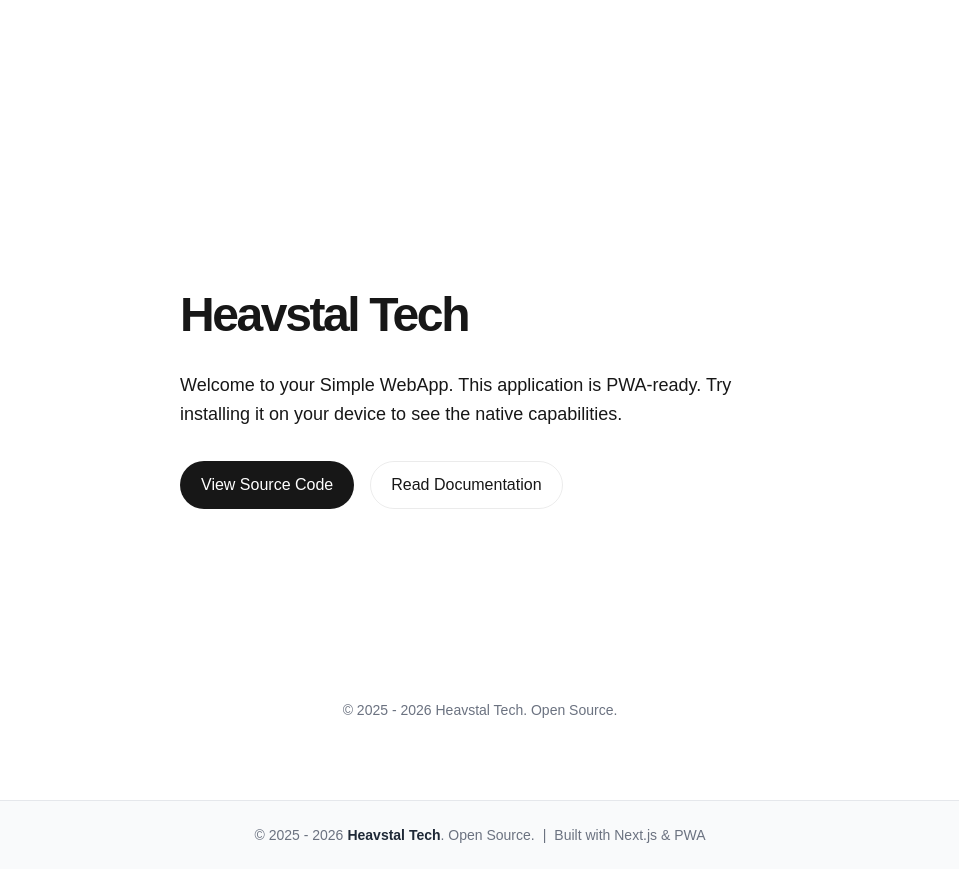
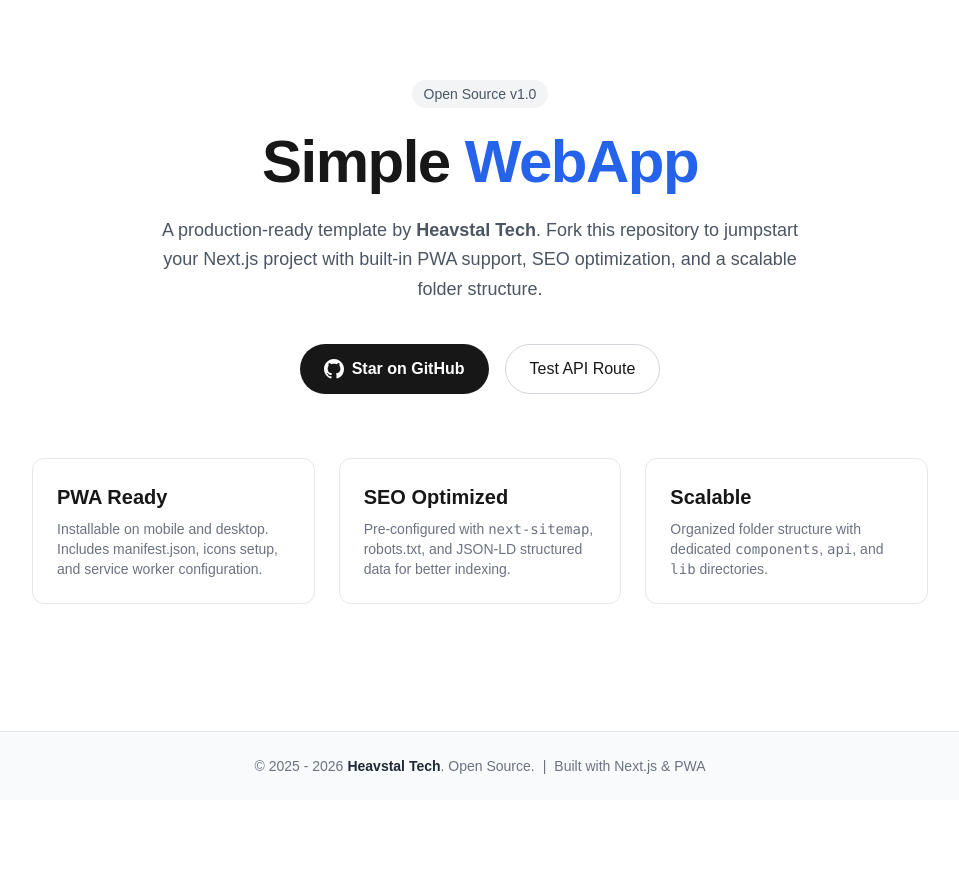
Before and after one commit to HeavstalTech/Simple_WebApp, a Next.js app: page / in a window 1280 px wide. Shown: the whole page, without its empty margins (160-1119 px from the left). After the commit the page ends 800 px from the top, so only its background shows below. Built offline with nearby package versions, Linux system fonts and the light colour scheme.

Commit message:
Update page.tsx

```diff
--- a/app/page.tsx
+++ b/app/page.tsx
@@ -1,38 +1,84 @@
+/*
+  HEAVSTAL TECH OPEN SOURCE - HOME PAGE
+  -------------------------------------
+  This is the entry point of your application (route: /).
+
+  What users see here:
+  - A clean introduction to the boilerplate.
+  - Explanations of the tech stack (Next.js, PWA, Tailwind).
+  - Call-to-actions to view the source code.
+
+  Styling:
+  - Uses Tailwind CSS utility classes (e.g., 'text-4xl', 'flex', 'gap-4').
+*/
+
+import Link from "next/link";
+
 export default function Home() {
   return (
-    <div className="grid grid-rows-[20px_1fr_20px] items-center justify-items-center min-h-screen p-8 pb-20 gap-16 sm:p-20 font-[family-name:var(--font-geist-sans)]">
-      <main className="flex flex-col gap-8 row-start-2 items-center sm:items-start">
-        <h1 className="text-4xl font-bold tracking-tighter sm:text-5xl">
-          Heavstal Tech
+    <div className="flex flex-col items-center justify-center min-h-[80vh] p-8 pb-20 sm:p-20 font-[family-name:var(--font-geist-sans)]">
+
+      {/* Hero Section */}
+      <section className="flex flex-col gap-6 items-center text-center max-w-2xl">
+        <div className="bg-gray-100 dark:bg-gray-800 text-gray-600 dark:text-gray-300 px-3 py-1 rounded-full text-sm font-medium">
+          Open Source v1.0
+        </div>
+
+        <h1 className="text-4xl font-extrabold tracking-tight sm:text-6xl text-foreground">
+          Simple <span className="text-blue-600 dark:text-blue-500">WebApp</span>
         </h1>
-        <p className="text-lg text-center sm:text-left max-w-[600px] leading-relaxed">
-          Welcome to your Simple WebApp. This application is PWA-ready.
-          Try installing it on your device to see the native capabilities.
+
+        <p className="text-lg text-gray-600 dark:text-gray-400 leading-relaxed">
+          A production-ready template by <strong>Heavstal Tech</strong>.
+          Fork this repository to jumpstart your Next.js project with built-in
+          PWA support, SEO optimization, and a scalable folder structure.
         </p>
 
-        <div className="flex gap-4 items-center flex-col sm:flex-row">
+        {/* Action Buttons */}
+        <div className="flex flex-row gap-4 mt-4">
           <a
-            className="rounded-full border border-solid border-transparent transition-colors flex items-center justify-center bg-foreground text-background gap-2 hover:bg-[#383838] dark:hover:bg-[#ccc] text-sm sm:text-base h-10 sm:h-12 px-4 sm:px-5"
+            className="rounded-full bg-foreground text-background px-6 py-3 font-semibold transition hover:opacity-90 flex items-center gap-2"
             href="https://github.com/HeavstalTech/Simple_WebApp"
             target="_blank"
             rel="noopener noreferrer"
           >
-            View Source Code
+            <svg height="20" width="20" viewBox="0 0 16 16" fill="currentColor">
+              <path d="M8 0C3.58 0 0 3.58 0 8c0 3.54 2.29 6.53 5.47 7.59.4.07.55-.17.55-.38 0-.19-.01-.82-.01-1.49-2.01.37-2.53-.49-2.69-.94-.09-.23-.48-.94-.82-1.13-.28-.15-.68-.52-.01-.53.63-.01 1.08.58 1.23.82.72 1.21 1.87.87 2.33.66.07-.52.28-.87.51-1.07-1.78-.2-3.64-.89-3.64-3.95 0-.87.31-1.59.82-2.15-.08-.2-.36-1.02.08-2.12 0 0 .67-.21 2.2.82.64-.18 1.32-.27 2-.27.68 0 1.36.09 2 .27 1.53-1.04 2.2-.82 2.2-.82.44 1.1.16 1.92.08 2.12.51.56.82 1.27.82 2.15 0 3.07-1.87 3.75-3.65 3.95.29.25.54.73.54 1.48 0 1.07-.01 1.93-.01 2.2 0 .21.15.46.55.38A8.013 8.013 0 0016 8c0-4.42-3.58-8-8-8z"/>
+            </svg>
+            Star on GitHub
           </a>
-          <a
-            className="rounded-full border border-solid border-black/[.08] dark:border-white/[.145] transition-colors flex items-center justify-center hover:bg-[#f2f2f2] dark:hover:bg-[#1a1a1a] hover:border-transparent text-sm sm:text-base h-10 sm:h-12 px-4 sm:px-5"
-            href="https://nextjs.org/docs"
-            target="_blank"
-            rel="noopener noreferrer"
+
+          <Link
+            href="/api/health"
+            className="rounded-full border border-gray-300 dark:border-gray-700 px-6 py-3 font-medium hover:bg-gray-100 dark:hover:bg-gray-800 transition"
           >
-            Read Documentation
-          </a>
+            Test API Route
+          </Link>
         </div>
-      </main>
+      </section>
 
-      <footer className="row-start-3 flex gap-6 flex-wrap items-center justify-center text-sm text-gray-500">
-        <p>© 2025 - {new Date().getFullYear()} Heavstal Tech. Open Source.</p>
-      </footer>
+      {/* Features Grid */}
+      <section className="grid grid-cols-1 sm:grid-cols-3 gap-6 mt-16 w-full max-w-4xl text-left">
+        <div className="p-6 border border-gray-200 dark:border-gray-800 rounded-xl bg-white dark:bg-black/20">
+          <h3 className="font-bold text-xl mb-2">PWA Ready</h3>
+          <p className="text-sm text-gray-500">
+            Installable on mobile and desktop. Includes manifest.json, icons setup, and service worker configuration.
+          </p>
+        </div>
+        <div className="p-6 border border-gray-200 dark:border-gray-800 rounded-xl bg-white dark:bg-black/20">
+          <h3 className="font-bold text-xl mb-2">SEO Optimized</h3>
+          <p className="text-sm text-gray-500">
+            Pre-configured with <code>next-sitemap</code>, robots.txt, and JSON-LD structured data for better indexing.
+          </p>
+        </div>
+        <div className="p-6 border border-gray-200 dark:border-gray-800 rounded-xl bg-white dark:bg-black/20">
+          <h3 className="font-bold text-xl mb-2">Scalable</h3>
+          <p className="text-sm text-gray-500">
+            Organized folder structure with dedicated <code>components</code>, <code>api</code>, and <code>lib</code> directories.
+          </p>
+        </div>
+      </section>
+
     </div>
   );
 }
```
